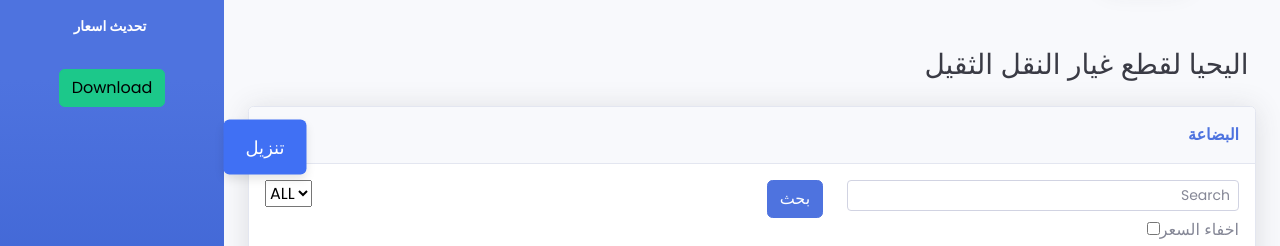
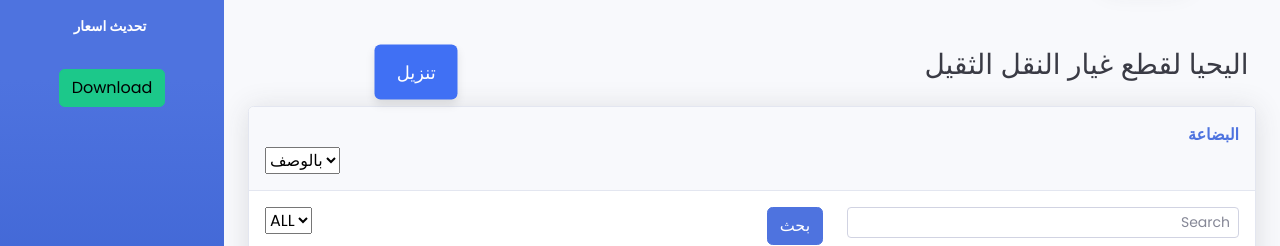
Before and after one commit to yahia5034/Elyahia, a PHP site: page /Main.php in a window 1280 px wide. Shown: the part 72-318 px from the top of the page. Run offline with PHP 8.4, Linux system fonts and the light colour scheme; the template is opened without the code that fills it, so the values that code supplies are empty; the visitor is signed in with stand-in values (Sample User, id 1).

Commit message:
sort by type_name

```diff
--- a/Views/admin/Main.php
+++ b/Views/admin/Main.php
@@ -52,7 +52,6 @@ if(isset($_POST['search'])){
                             <section >
                             <button class="show-modal">تنزيل</button>
                             <span class="overlay"></span>
-
                             <div class="modal-box">
                                 <p class="h4">العناوين</p>
                                 <div style="display: flex; flex-direction:row">
@@ -140,6 +139,10 @@ if(isset($_POST['search'])){
                                 </div>
                             </div>
                             </section>
+                            <select name="sortBy" id="sortBy" onchange=sortBy()>
+                                <option value="type_name">المنشا</option>
+                                <option value="property" selected>بالوصف</option>
+                            </select>
                         </div>
                         <div class="card-body text-end">
                             <div class="row">
--- a/Views/admin/main.js
+++ b/Views/admin/main.js
@@ -22,7 +22,8 @@ document.addEventListener("DOMContentLoaded", function() {
     pdata.products.then(data=>{
       displayProducts(data)
       displayTypes(data)
-    })
+    });
+    sortBy();
 });
 // Fetch all products from PHP using AJAX
 function fetchProducts(){
@@ -276,3 +277,10 @@ test=()=>{
   }
   download(headers,values);
 }
+sortBy=()=>{
+  value=document.getElementById("sortBy").value;
+  pdata.products.then(products=>{
+    products.sort((a, b) => a[value].localeCompare(b[value]));
+    displayProducts(products);
+  })
+}
--- a/Views/admin/test.css
+++ b/Views/admin/test.css
@@ -30,7 +30,8 @@ button.show-modal,
 .modal-box {
   position: fixed;
   /* left: 50%; */
-  /* top: 50%; */
+  top: 18%;
+  right: 61%;
   transform: translate(-50%, -50%);
   box-shadow: 0 5px 10px rgba(0, 0, 0, 0.1);
 }
```
